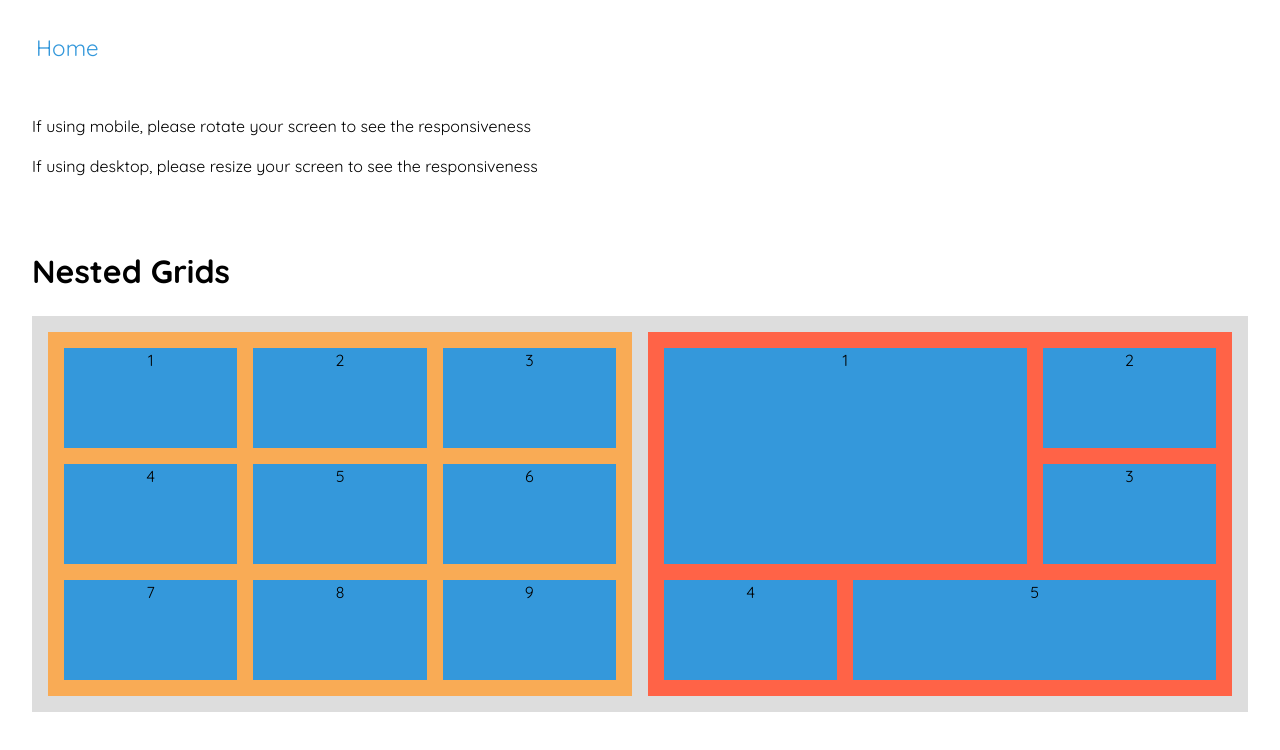
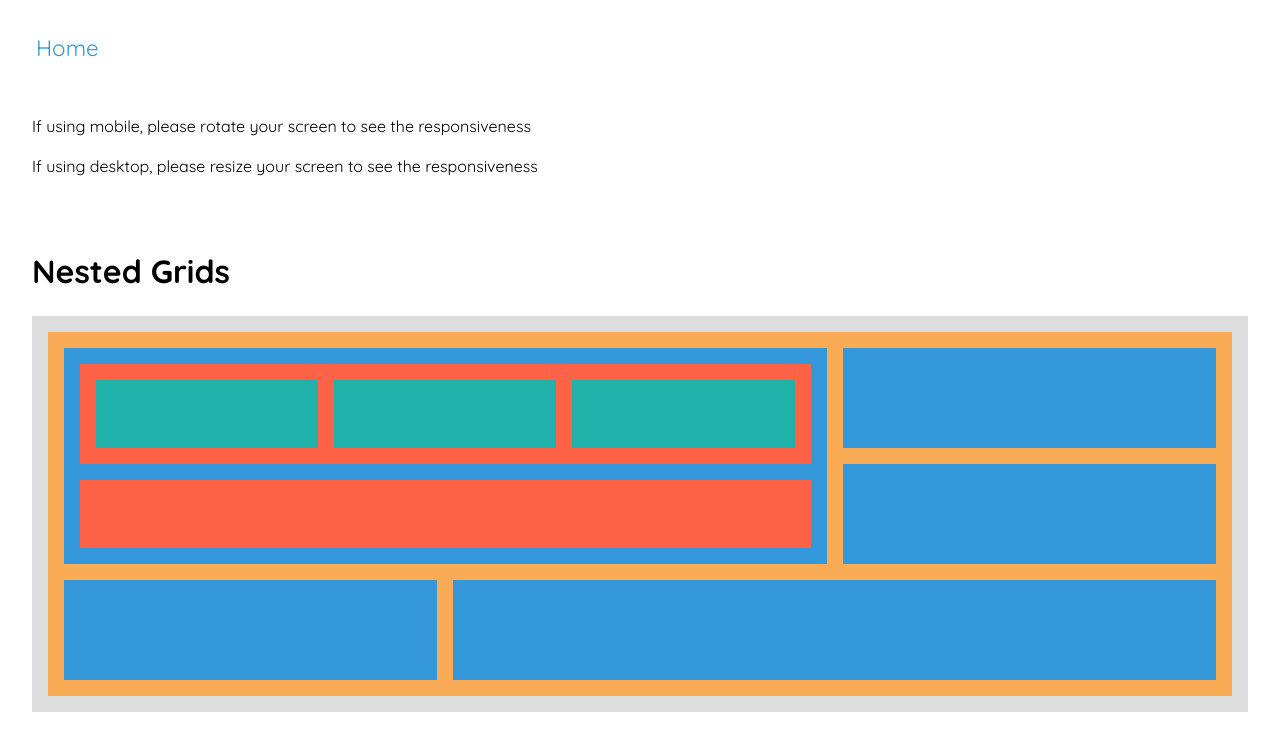
Before and after one commit to Varun-Kelkar/css-grid, a React (Vite) app: page /css-grid/nested-grids in a window 1280 px wide. Shown: the top 750 px of the page. Built offline with nearby package versions, Linux system fonts and the light colour scheme.

Commit message:
tweaked css for nested grid

```diff
--- a/src/pages/NestedGrids/NestedGrids.jsx
+++ b/src/pages/NestedGrids/NestedGrids.jsx
@@ -6,22 +6,20 @@ const NestedGrids = () => {
       <h1>Nested Grids</h1>
       <div className={styles.rootGridContainer}>
         <div className={styles.rootGridChild}>
-          <div className={styles.nestedGrid1Child}>1</div>
-          <div className={styles.nestedGrid1Child}>2</div>
-          <div className={styles.nestedGrid1Child}>3</div>
-          <div className={styles.nestedGrid1Child}>4</div>
-          <div className={styles.nestedGrid1Child}>5</div>
-          <div className={styles.nestedGrid1Child}>6</div>
-          <div className={styles.nestedGrid1Child}>7</div>
-          <div className={styles.nestedGrid1Child}>8</div>
-          <div className={styles.nestedGrid1Child}>9</div>
-        </div>
-        <div className={styles.rootGridChild}>
-          <div className={`${styles.nestedGrid2Child} ${styles.item1}`}>1</div>
-          <div className={styles.nestedGrid2Child}>2</div>
-          <div className={styles.nestedGrid2Child}>3</div>
-          <div className={styles.nestedGrid2Child}>4</div>
-          <div className={`${styles.nestedGrid2Child} ${styles.item5}`}>5</div>
+          <div className={`${styles.nestedGridChild} ${styles.item1}`}>
+            <div
+              className={`${styles.item1Child} ${styles.item1ChildContainer}`}
+            >
+              <div className={styles.item1NestedChildren}></div>
+              <div className={styles.item1NestedChildren}></div>
+              <div className={styles.item1NestedChildren}></div>
+            </div>
+            <div className={styles.item1Child}></div>
+          </div>
+          <div className={styles.nestedGridChild}></div>
+          <div className={styles.nestedGridChild}></div>
+          <div className={styles.nestedGridChild}></div>
+          <div className={`${styles.nestedGridChild} ${styles.item5}`}></div>
         </div>
       </div>
     </div>
--- a/src/pages/NestedGrids/NestedGrids.module.css
+++ b/src/pages/NestedGrids/NestedGrids.module.css
@@ -6,7 +6,7 @@
 .rootGridContainer {
   display: grid;
   /* It's not mandatory to use both properties. If you give one, the other is auto calculated */
-  grid-template-columns: repeat(2, 1fr);
+  grid-template-columns: 1fr;
   background-color: #ddd;
   gap: 1rem;
   padding: 1rem;
@@ -27,20 +27,52 @@
   background-color: #ff6347;
 }
 
-.nestedGrid1Child {
-  background-color: #3498db;
-  text-align: center;
-}
-
-.nestedGrid2Child {
+.nestedGridChild {
   background-color: #3498db;
   text-align: center;
 }
 
 .item1 {
-  grid-column: 1 / 3; /* Span columns 1 to 2 */
-  grid-row: 1 / 3; /* Row 1 */
+  grid-column: 1 / 3;
+  grid-row: 1 / 3;
+  display: grid;
+  grid-template-columns: 1fr;
+  gap: 1rem;
+  padding: 1rem;
 }
+
+.item1Child {
+  background-color: #ff6347;
+  text-align: center;
+  gap: 1rem;
+}
+
+.item1ChildContainer {
+  display: grid;
+  grid-template-columns: repeat(3, 1fr);
+  padding: 1rem;
+}
+
+.item1NestedChildren {
+  gap: 1rem;
+  background-color: #20b2aa;
+}
+
 .item5 {
-  grid-column: 2 / 4; /* Span columns 2 to 3 */
+  grid-column: 2 / 4;
 }
+
+@media screen and (max-width: 768px) {
+  .rootGridChild {
+    grid-template-columns: 1fr;
+    grid-template-rows: repeat(5, 200px);
+  }
+  .item1 {
+    grid-column: auto;
+    grid-row: auto;
+  }
+
+  .item5 {
+    grid-column: auto;
+  }
+}
```
